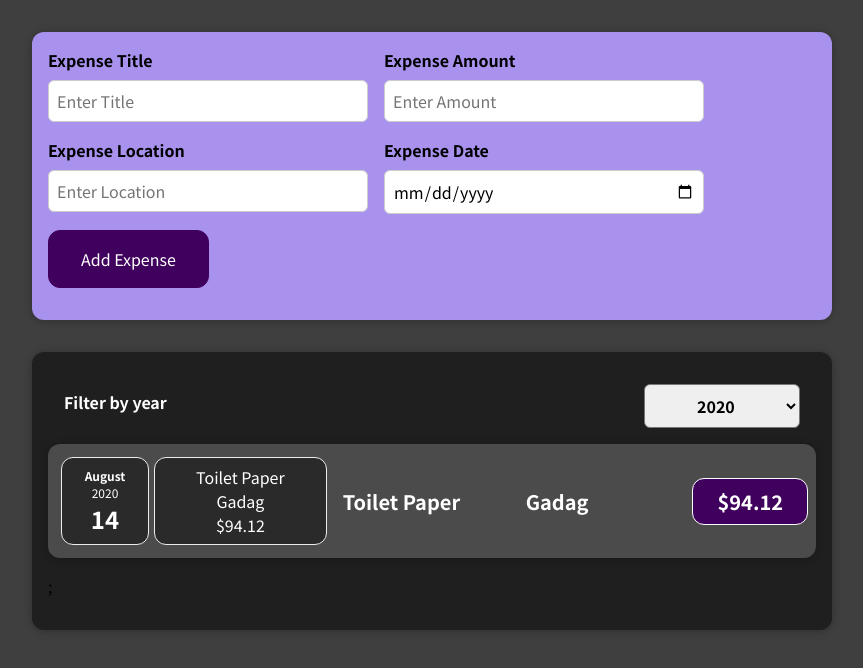
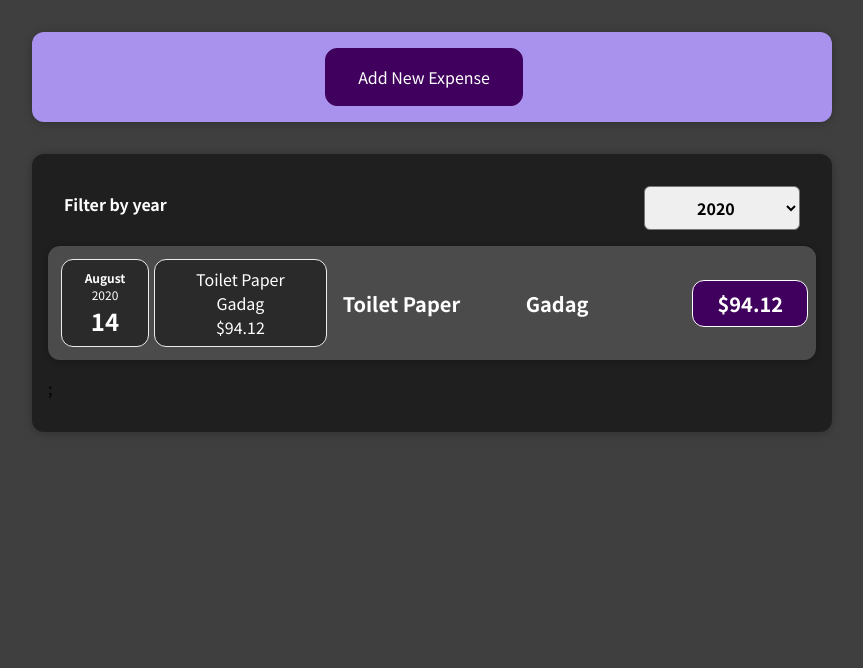
Before and after one commit to Abhisheksb1003/My-fisrt-Reactproject, a React (Create React App) app: page / in a window 1280 px wide. Shown: the top 668 px of the page, without its empty margins (208-1071 px from the left). Built offline with nearby package versions, Linux system fonts and the light colour scheme.

Commit message:
DIY - Challenges on Conditional Rendering

```diff
--- a/src/components/NewExpenses/ExpensesForm.js
+++ b/src/components/NewExpenses/ExpensesForm.js
@@ -86,7 +86,9 @@
           />
         </div>
         <div className="new-expense__actions">
+
           <button type="submit">Add Expense</button>
+          <button type="button" onClick={props.onCancel}>Cancel</button>
         </div>
       </div>
     </form>
--- a/src/components/NewExpenses/NewExpenses.js
+++ b/src/components/NewExpenses/NewExpenses.js
@@ -1,6 +1,10 @@
+import React, {useState} from 'react'
 import "./NewExpenses.css";
 import ExpensesForm from "./ExpensesForm";
+
 const NewExpenses = (props) => {
+
+  const [isediting,setisediting] =useState(false)
 
   const SaveExpenseDataHandler =(enteredExpensdeData)=>{
     const expenseData = {
@@ -8,12 +12,22 @@
       id: Math.random().toString(),
     };
     props.onAddExpense(expenseData);
+    setisediting(false);
+  }
+
+  const starteditinghandler=()=>{
+    setisediting(true);
+  }
+
+  const stopeditinghandler=()=>{
+    setisediting(false);
   }
 
 
   return (
     <div className="new-expense ">
-      <ExpensesForm  onSaveExpenseData={SaveExpenseDataHandler}/>
+      {!isediting && <button onClick={starteditinghandler}>Add New Expense</button>}
+      {isediting && <ExpensesForm  onSaveExpenseData={SaveExpenseDataHandler} onCancel={stopeditinghandler}/>}
     </div>
   );
 };
```
